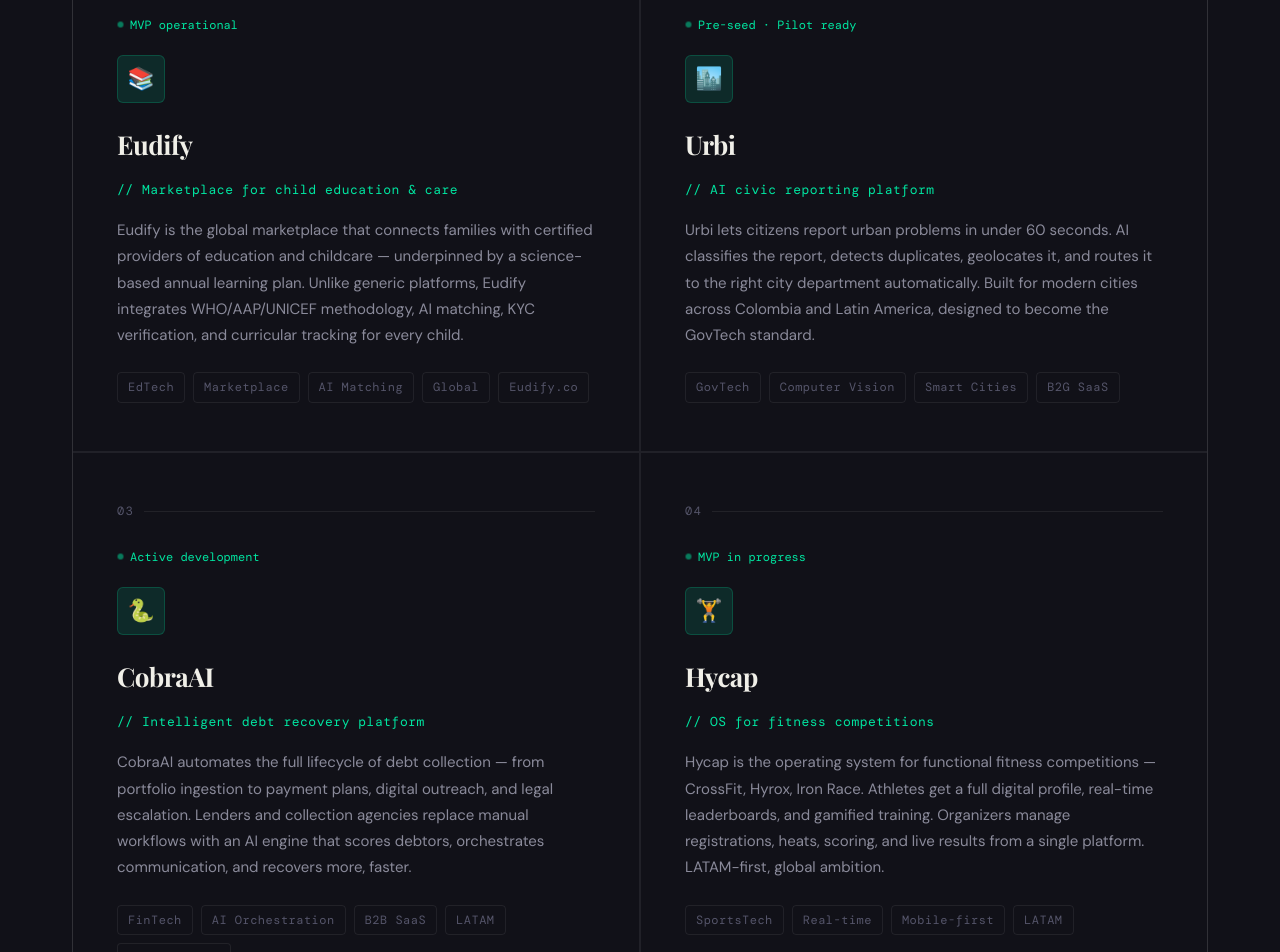
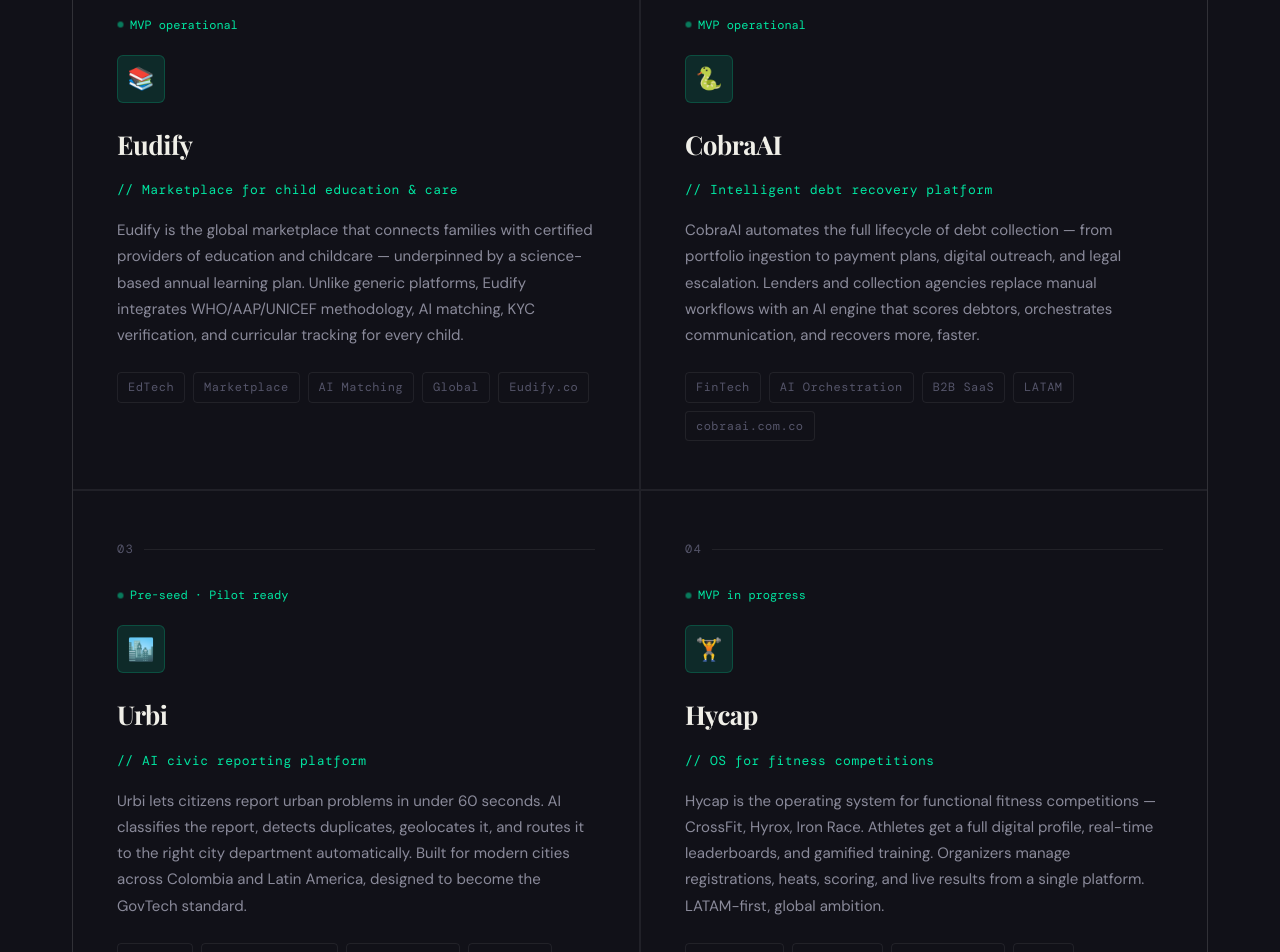
Before and after one commit to CamiloVict/Velttora, a React (Vite) app: page / in a window 1280 px wide. Shown: the part 2580-3532 px from the top of the page. Built offline with nearby package versions, Linux system fonts and the light colour scheme; no server answers; a web font is replaced by a local one.

Commit message:
style: change order of products

```diff
--- a/src/i18n/locales/en.js
+++ b/src/i18n/locales/en.js
@@ -82,19 +82,7 @@
       },
       {
         num: "02",
-        status: "Pre-seed · Pilot ready",
-        icon: "🏙️",
-        name: "Urbi",
-        href: "/urbi-pitch-deck.html",
-        tagline: "// AI civic reporting platform",
-        description:
-          "Urbi lets citizens report urban problems in under 60 seconds. AI classifies the report, detects duplicates, geolocates it, and routes it to the right city department automatically. Built for modern cities across Colombia and Latin America, designed to become the GovTech standard.",
-        tags: ["GovTech", "Computer Vision", "Smart Cities", "B2G SaaS"],
-        delay: 1,
-      },
-      {
-        num: "03",
-        status: "Active development",
+        status: "MVP operational",
         icon: "🐍",
         name: "CobraAI",
         href: "/cobraai-pitch-deck.html",
@@ -106,8 +94,20 @@
           "AI Orchestration",
           "B2B SaaS",
           "LATAM",
-          { label: "cobra-ai.com", href: "https://cobraai.com.co" },
+          { label: "cobraai.com.co", href: "https://cobraai.com.co" },
         ],
+        delay: 1,
+      },
+      {
+        num: "03",
+        status: "Pre-seed · Pilot ready",
+        icon: "🏙️",
+        name: "Urbi",
+        href: "/urbi-pitch-deck.html",
+        tagline: "// AI civic reporting platform",
+        description:
+          "Urbi lets citizens report urban problems in under 60 seconds. AI classifies the report, detects duplicates, geolocates it, and routes it to the right city department automatically. Built for modern cities across Colombia and Latin America, designed to become the GovTech standard.",
+        tags: ["GovTech", "Computer Vision", "Smart Cities", "B2G SaaS"],
         delay: null,
       },
       {
--- a/src/i18n/locales/es.js
+++ b/src/i18n/locales/es.js
@@ -76,25 +76,13 @@
           "Marketplace",
           "IA",
           "Global",
-          { label: "Eudifya.co", href: "https://www.Eudify.co/" },
+          { label: "Eudify.co", href: "https://www.Eudify.co/" },
         ],
         delay: null,
       },
       {
         num: "02",
-        status: "Pre-seed · Piloto listo",
-        icon: "🏙️",
-        name: "Urbi",
-        href: "/urbi-pitch-deck.html",
-        tagline: "// Plataforma cívica con IA",
-        description:
-          "Urbi permite reportar problemas urbanos en menos de 60 segundos. La IA clasifica, detecta duplicados, geolocaliza y enruta al departamento correcto. Diseñada para ciudades en Colombia y Latinoamérica, con ambición de estándar GovTech.",
-        tags: ["GovTech", "Visión computacional", "Smart Cities", "B2G SaaS"],
-        delay: 1,
-      },
-      {
-        num: "03",
-        status: "Desarrollo activo",
+        status: "MVP operativo",
         icon: "🐍",
         name: "CobraAI",
         href: "/cobraai-pitch-deck.html",
@@ -108,6 +96,18 @@
           "LATAM",
           { label: "cobra-ai.com", href: "https://cobraai.com.co" },
         ],
+        delay: 1,
+      },
+      {
+        num: "03",
+        status: "Pre-seed · Piloto listo",
+        icon: "🏙️",
+        name: "Urbi",
+        href: "/urbi-pitch-deck.html",
+        tagline: "// Plataforma cívica con IA",
+        description:
+          "Urbi permite reportar problemas urbanos en menos de 60 segundos. La IA clasifica, detecta duplicados, geolocaliza y enruta al departamento correcto. Diseñada para ciudades en Colombia y Latinoamérica, con ambición de estándar GovTech.",
+        tags: ["GovTech", "Visión computacional", "Smart Cities", "B2G SaaS"],
         delay: null,
       },
       {
```
